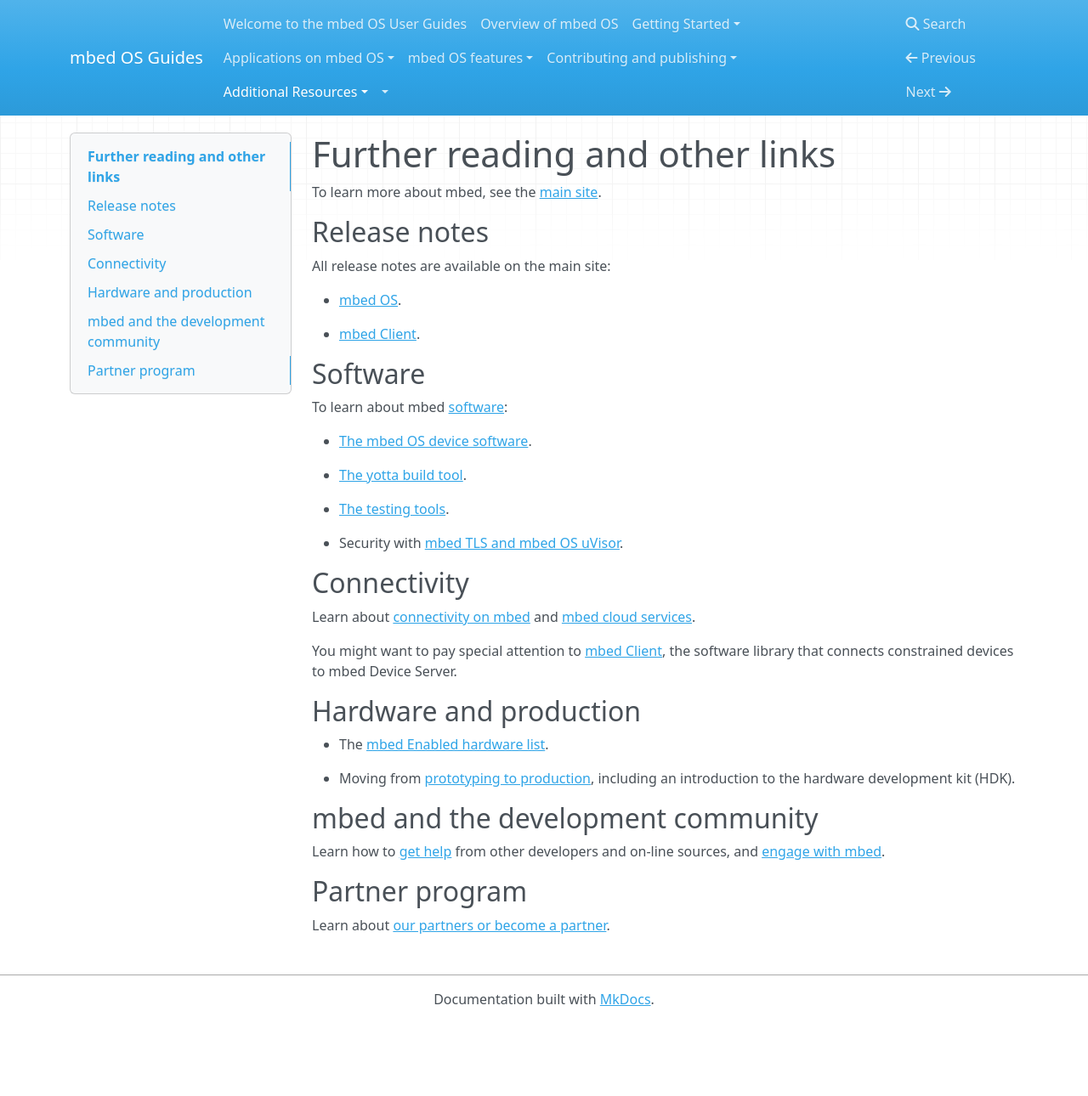
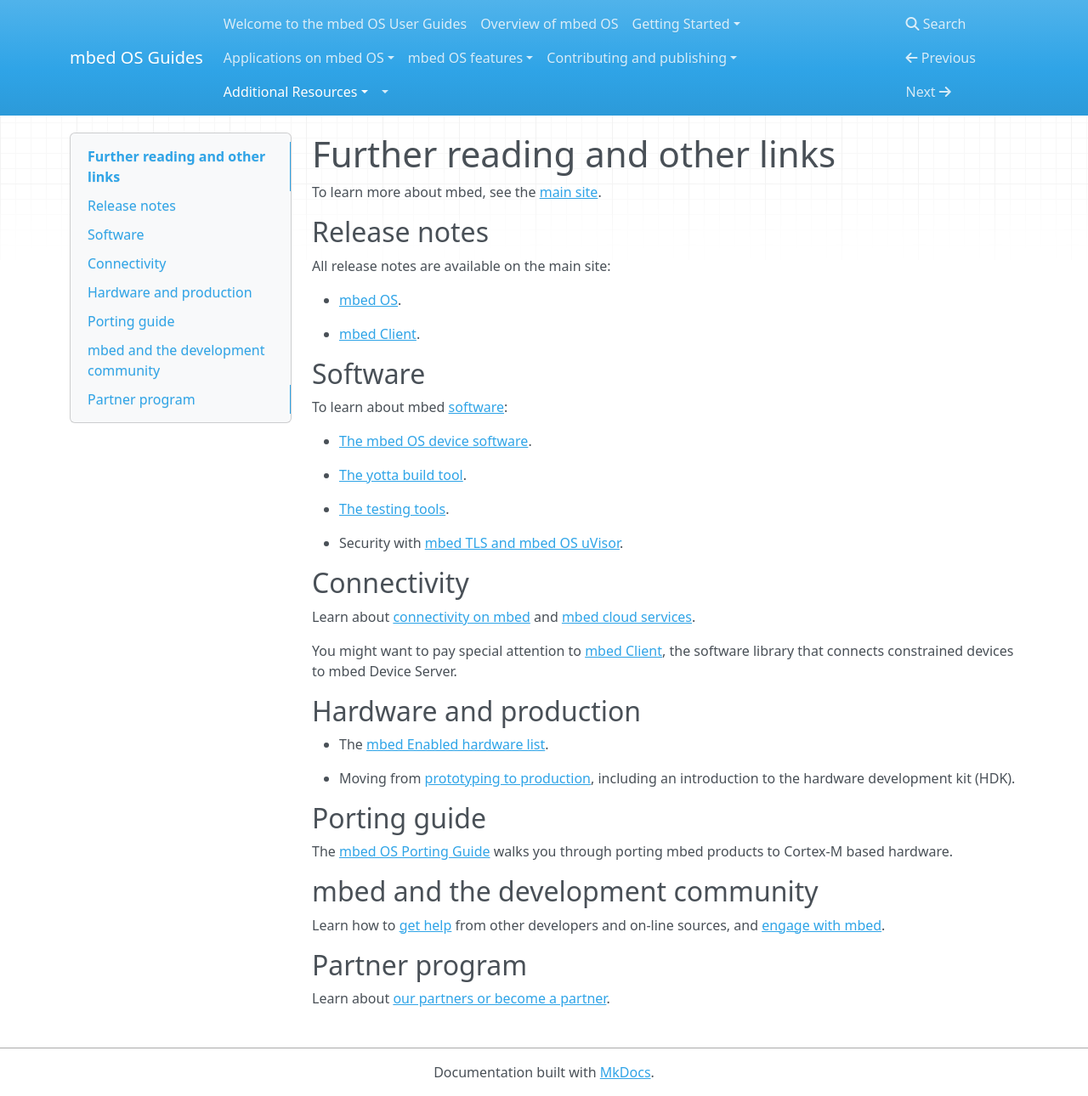
Before and after one commit to ARMmbed/GettingStartedmbedOS, an MkDocs documentation site: the page built from Docs/FurtherReading.md, in a window 1280 px wide and 1290 px high. Shown: the whole window at 85% size. Built offline with MkDocs 1.6.1, drawn with Linux system fonts in a browser that asks for light colours; nearby versions of some CDN libraries; old or Windows-style settings are respelled for this version of MkDocs.

Commit message:
Adding porting guide link

```diff
--- a/Docs/FurtherReading.md
+++ b/Docs/FurtherReading.md
@@ -34,6 +34,10 @@ You might want to pay special attention to [mbed Client](/http://v3.mbed.com/en/
 
 * Moving from [prototyping to production](http://mbed.com/en/development/hardware/prototyping-production/), including an introduction to the hardware development kit (HDK).
 
+## Porting guide
+
+The [mbed OS Porting Guide](https://docs.mbed.com/docs/porting-guide/en/latest/) walks you through porting mbed products to Cortex-M based hardware.
+
 ## mbed and the development community
 
 Learn how to [get help](http://mbed.com/en/development/community-help/) from other developers and on-line sources, and [engage with mbed](http://mbed.com/en/about-mbed/engage-with-us/).
```
